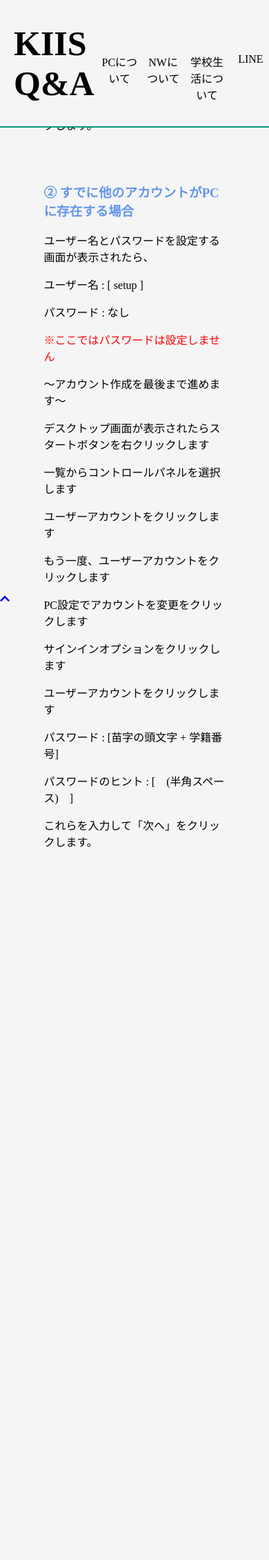
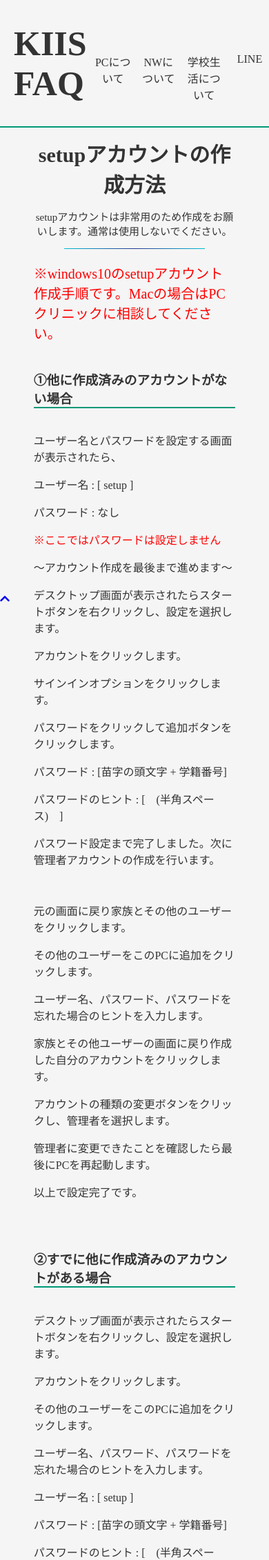
Before and after one commit to kirari-kiis/kiis_qa, a Flask app: page /setup in a window 390 px wide. Shown: the top 2262 px of the page at 69% size. Before the commit the page ends 1228 px from the top, so only its background shows below. Run offline with Flask 2, Linux system fonts and the light colour scheme; some libraries are stand-ins or nearby versions.

Commit message:
Responsive_index2

```diff
--- a/app/app.py
+++ b/app/app.py
@@ -75,6 +75,15 @@ def virusbuster_pcc():
 def setup():
     return render_template("setup.html")
 
+#「/workgroup」へアクセスがあった場合に、「workgroup.html」の文字列を返す
+@app.route("/workgroup")
+def workgroup():
+    return render_template("workgroup.html")
+
+#「/wifi_win」へアクセスがあった場合に、「wifi_win.html」の文字列を返す
+@app.route("/wifi_win")
+def wifi_win():
+    return render_template("wifi_win.html")
 
 
 if __name__ == '__main__':
--- a/app/static/css/main.css
+++ b/app/static/css/main.css
@@ -14,7 +14,7 @@ h1{
 
 .top > h1{
   font-size: 150px;
-  color: #111;
+  color: #333;
   margin: 0 auto;
   text-align: center;
   letter-spacing: 10px;
@@ -43,11 +43,10 @@ h1{
 }
 
 .main > h2{
-    color: #000;
-    font-size: 40px;
+    color: #333;
+    font-size: 30px;
     margin: 0 auto;
     text-align: center;
-    padding-top: 200px;
 }
 
 body {
@@ -69,7 +68,7 @@ header{
 header h1{
     margin-right:auto;
     margin-left: 20px;
-    color: black;
+    color: #333;
 }
 
 header div{
@@ -79,7 +78,7 @@ header div{
     width: 170px;
     height: 30px;
     text-align: center;
-    color: black;
+    color: #333;
 }
 
 ul{
@@ -121,7 +120,7 @@ li {
     width: 100%;
   }
   header a {
-    color: black;
+    color: #333;
     position: relative;
     display: inline-block;
     transition: .3s;
@@ -182,16 +181,11 @@ li {
 
   /*スクロールするコンテンツ*/
   .scrollbox {
-    background-color: #111;
-  }
-
-  .right{
-    background-color: #31aae2;
+    background-color: #333;
   }
 
   .top{
     background-attachment: fixed;
-    background-image: url('/static/images/campus3.png');
     background-attachment: fixed;
     background-position: center;
     background-size: cover;
@@ -315,7 +309,7 @@ li {
 footer h1{
   margin-right:20%;
   margin-left: 20px;
-  color: black;
+  color: #333;
 }
 
 footer div{
@@ -324,7 +318,7 @@ footer div{
   width: 150px;
   height: 30px;
   text-align: center;
-  color: black;
+  color: #333;
 }
 
 
@@ -344,7 +338,7 @@ footer a:hover::after{
   width: 100%;
 }
 footer a {
-  color: black;
+  color: #333;
   position: relative;
   display: inline-block;
   transition: .3s;
@@ -380,7 +374,9 @@ a > li {
 }
 
 .subtitle{
-  color: cornflowerblue;
+  border-bottom:solid 2px #009877;
+  color: #333;
+  display: inline-block;
 }
 
 .red{
@@ -388,5 +384,11 @@ a > li {
 }
 
 .block > p{
-  color: #000;
+  color: #333;
 }
+
+#center{
+  text-align: center;
+  font-size: 15px;
+  color: #333;
+}
--- a/app/static/css/style.css
+++ b/app/static/css/style.css
@@ -7,17 +7,19 @@
 
   .top > a{
     padding: 0;
-    top: 60%;
+    top: 65%;
   }
 
   footer > h1 {
     margin-top: 10px;
     margin-right: auto;
     margin-left: 13px;
-    font-size: 13px;
+    font-size: 15px;
+    width: 100px
   }
   .footer > a {
-    font-size: 5px;
+    font-size: 8px;
+    line-height: 25px;
   }
   .footer{
     width: 80px;
@@ -25,16 +27,22 @@
   }
 
   .content > h2{
-    font-size: 25px;
+    font-size: 24px;
   }
 
   .content > p {
-    font-size: 1px;
+    font-size: 15px;
   }
 
   .content{
     height: 70%;
   }
+
+
+  .top{
+    background-image: url('/static/images/campus4.png');
+  }
+
 }
 @media screen and (min-width:781px){
   /*画面幅が781px以上の時*/
@@ -75,4 +83,15 @@
       line-height: 50px;
   }
 
+  .top{
+    background-image: url('/static/images/campus3.png');
+  }
+
 }
+
+@media screen and (-webkit-min-device-pixel-ratio:0){
+  .main{
+    position: absolute;
+    top: 200px;
+  }
+}
--- /dev/null
+++ b/app/static/css/style2.css
@@ -0,0 +1,6 @@
+@media screen and (-webkit-min-device-pixel-ratio:0){
+    .main{
+      position: relative;
+      top: 200px !important;
+    }
+  }
--- a/app/templates/index.html
+++ b/app/templates/index.html
@@ -14,7 +14,7 @@
     <body>
 
         <div class="top">
-            <h1>KIIS Q&A</h1>
+            <h1>KIIS FAQ</h1>
             <a href="#bottom"><span></span></a>
         </div>
         <div class="description"　>
@@ -33,7 +33,7 @@
     </a>
     </p>
     <footer>
-        <h1><a href="/index">KIIS Q&A</a></h1>
+        <h1><a href="/index">KIIS FAQ</a></h1>
 
         <div class='footer'><a href="/pc_info">PCについて</a></div>
         <div class='footer'><a href="/nw_info">NWについて</a></div>
--- a/app/templates/install_std.html
+++ b/app/templates/install_std.html
@@ -3,6 +3,7 @@
 <div class="left"></div>
 <div class="main">
     <h2>{{content}}のインストールについて</h2>
+    <hr class="cp_hr05" />
     <p>{{content}}は学生個人でインストールできません。二階のPCクリニックにて
         スタッフが対応しております。
     </p>
--- a/app/templates/layout.html
+++ b/app/templates/layout.html
@@ -13,7 +13,7 @@
     </head>
     <body class="is-slide" id="page-animate">
     <header id='header'>
-        <h1><a href="/index">KIIS Q&A</a></h1>
+        <h1><a href="/index">KIIS FAQ </a></h1>
 
             <div><a href="/pc_info">PCについて</a></div>
             <div><a href="/nw_info">NWについて</a></div>
--- a/app/templates/nw_info.html
+++ b/app/templates/nw_info.html
@@ -3,8 +3,9 @@
 <div class="left"></div>
 <div class="main">
     <h2>ネットワークについて</h2>
+    <hr class="cp_hr05" />
     <ul class="ans">
-        <li>wi-fiの接続について(Windows)</li>
+        <li><a href="{{url_for('wifi_win')}}">wi-fiの接続について(Windows)</a></li>
         <li>wi-fiの接続について(mac)</li>
         <li>wi-fiの接続について(iPhone)</li>
         <li>wi-fiの接続について(Android)</li>
--- a/app/templates/office_pcc.html
+++ b/app/templates/office_pcc.html
@@ -3,7 +3,7 @@
 <div class="left"></div>
 <div class="main">
     <h2>Officeのインストール手順（PCC限定）</h2>
-    <hr>
+    <hr class="cp_hr05" />
 </div>
 
 {% endblock %}
--- a/app/templates/pc_info.html
+++ b/app/templates/pc_info.html
@@ -6,11 +6,14 @@
     <hr class="cp_hr05" />
     <ul class="ans">
         <li><a href="{{url_for('setup')}}">setupアカウントの作成方法</a></li>
-        <li>ワークグループの参加方法</li>
+        <li><a href="{{url_for('workgroup')}}">ワークグループの参加方法</a></li>
+        <li>証明書のインストールについて</li>
         <li><a href="{{url_for('virusbuster_std')}}">ウイルスバスターのインストール</a></li>
         <li><a href="{{url_for('office_std')}}"> officeのインストール</a></li>
         <li>officeで資格情報の入力画面が消えない場合の解決方法</li>
         <li>webメールにアクセスできない場合の対処</li>
+        <li>shareフォルダの作成方法</li>
+
     </ul>
 </div>
 
--- a/app/templates/setup.html
+++ b/app/templates/setup.html
@@ -3,36 +3,46 @@
 <div class="left"></div>
 <div class="main">
     <h2>setupアカウントの作成方法</h2>
-    <hr>
-
-    <h3 class="subtitle">① 初めてアカウントを作成する場合</h3>
+    <p id="center">setupアカウントは非常用のため作成をお願いします。通常は使用しないでください。</p>
+    <hr class="cp_hr05" />
+    <p class="red">※windows10のsetupアカウント作成手順です。Macの場合はPCクリニックに相談してください。</p>
     <div class="block">
-        <p>ユーザー名とパスワードを設定する画面が表示されたら、</p>
-        <p>ユーザー名 : [ setup ]</p>
-        <p>パスワード : [苗字の頭文字 + 学籍番号]</p>
-        <p>パスワードのヒント : [　(半角スペース)　]</p>
-        <p>これらを入力して「次へ」をクリックします。</p>
-
-    </div>
-    <br>
-    <br>
-    <h3 class="subtitle">② すでに他のアカウントがPCに存在する場合</h3>
-    <div class="block">
+        <h3 class="subtitle">①他に作成済みのアカウントがない場合</h3>
         <p>ユーザー名とパスワードを設定する画面が表示されたら、</p>
         <p>ユーザー名 : [ setup ]</p>
         <p>パスワード : なし</p>
         <p class="red">※ここではパスワードは設定しません</p>
         <p>〜アカウント作成を最後まで進めます〜</p>
-        <p>デスクトップ画面が表示されたらスタートボタンを右クリックします</p>
-        <p>一覧からコントロールパネルを選択します</p>
-        <p>ユーザーアカウントをクリックします</p>
-        <p>もう一度、ユーザーアカウントをクリックします</p>
-        <p>PC設定でアカウントを変更をクリックします</p>
-        <p>サインインオプションをクリックします</p>
-        <p>ユーザーアカウントをクリックします</p>
+        <p>デスクトップ画面が表示されたらスタートボタンを右クリックし、設定を選択します。</p>
+        <p>アカウントをクリックします。</p>
+        <p>サインインオプションをクリックします。</p>
+        <p>パスワードをクリックして追加ボタンをクリックします。</p>
         <p>パスワード : [苗字の頭文字 + 学籍番号]</p>
         <p>パスワードのヒント : [　(半角スペース)　]</p>
-        <p>これらを入力して「次へ」をクリックします。</p>
+        <p>パスワード設定まで完了しました。次に管理者アカウントの作成を行います。</p>
+        <br>
+        <p>元の画面に戻り家族とその他のユーザーをクリックします。</p>
+        <p>その他のユーザーをこのPCに追加をクリックします。</p>
+        <p>ユーザー名、パスワード、パスワードを忘れた場合のヒントを入力します。</p>
+        <p>家族とその他ユーザーの画面に戻り作成した自分のアカウントをクリックします。</p>
+        <p>アカウントの種類の変更ボタンをクリックし、管理者を選択します。</p>
+        <p>管理者に変更できたことを確認したら最後にPCを再起動します。</p>
+        <p>以上で設定完了です。</p>
+    </div>
+    <br><br>
+    <div class="block">
+        <h3 class="subtitle">②すでに他に作成済みのアカウントがある場合</h3>
+        <p>デスクトップ画面が表示されたらスタートボタンを右クリックし、設定を選択します。</p>
+        <p>アカウントをクリックします。</p>
+        <p>その他のユーザーをこのPCに追加をクリックします。</p>
+        <p>ユーザー名、パスワード、パスワードを忘れた場合のヒントを入力します。</p>
+        <p>ユーザー名 : [ setup ]</p>
+        <p>パスワード : [苗字の頭文字 + 学籍番号]</p>
+        <p>パスワードのヒント : [　(半角スペース)　]</p>
+        <p>家族とその他ユーザーの画面に戻り作成したsetupアカウントをクリックします。</p>
+        <p>アカウントの種類の変更ボタンをクリックし、管理者を選択します。</p>
+        <p>管理者に変更できたことを確認したら最後にPCを再起動します。</p>
+        <p>以上で設定完了です。</p>
     </div>
 </div>
 
--- a/app/templates/virusbuster_pcc.html
+++ b/app/templates/virusbuster_pcc.html
@@ -3,7 +3,7 @@
 <div class="left"></div>
 <div class="main">
     <h2>ウイルスバスターのインストール手順（PCC限定）</h2>
-    <hr>
+    <hr class="cp_hr05" />
 </div>
 
 {% endblock %}
```
Also changed, not shown: app/templates/wifi_win.html (added, +40 -0 lines), app/templates/workgroup.html (added, +24 -0 lines), 1 other file.
